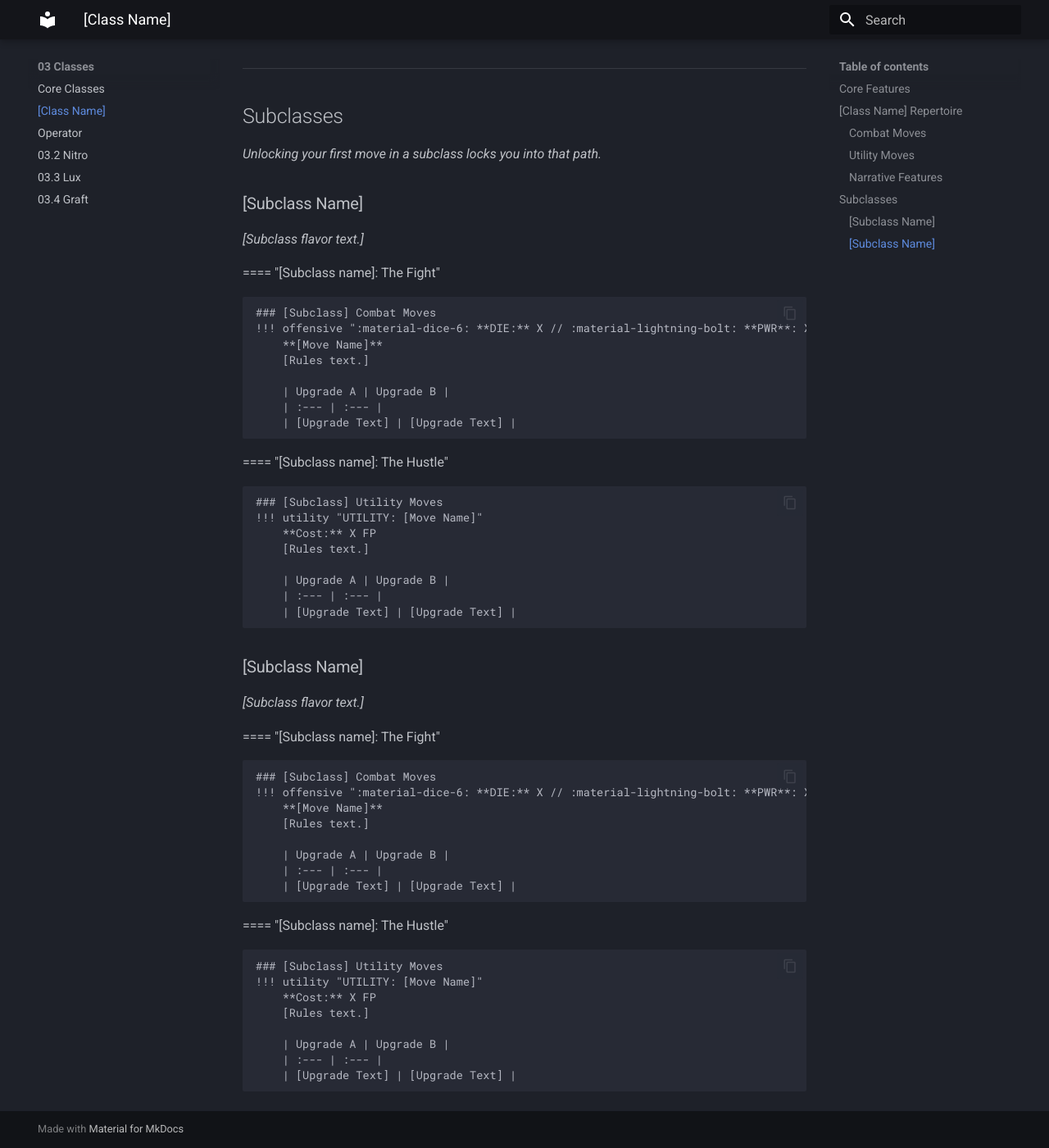
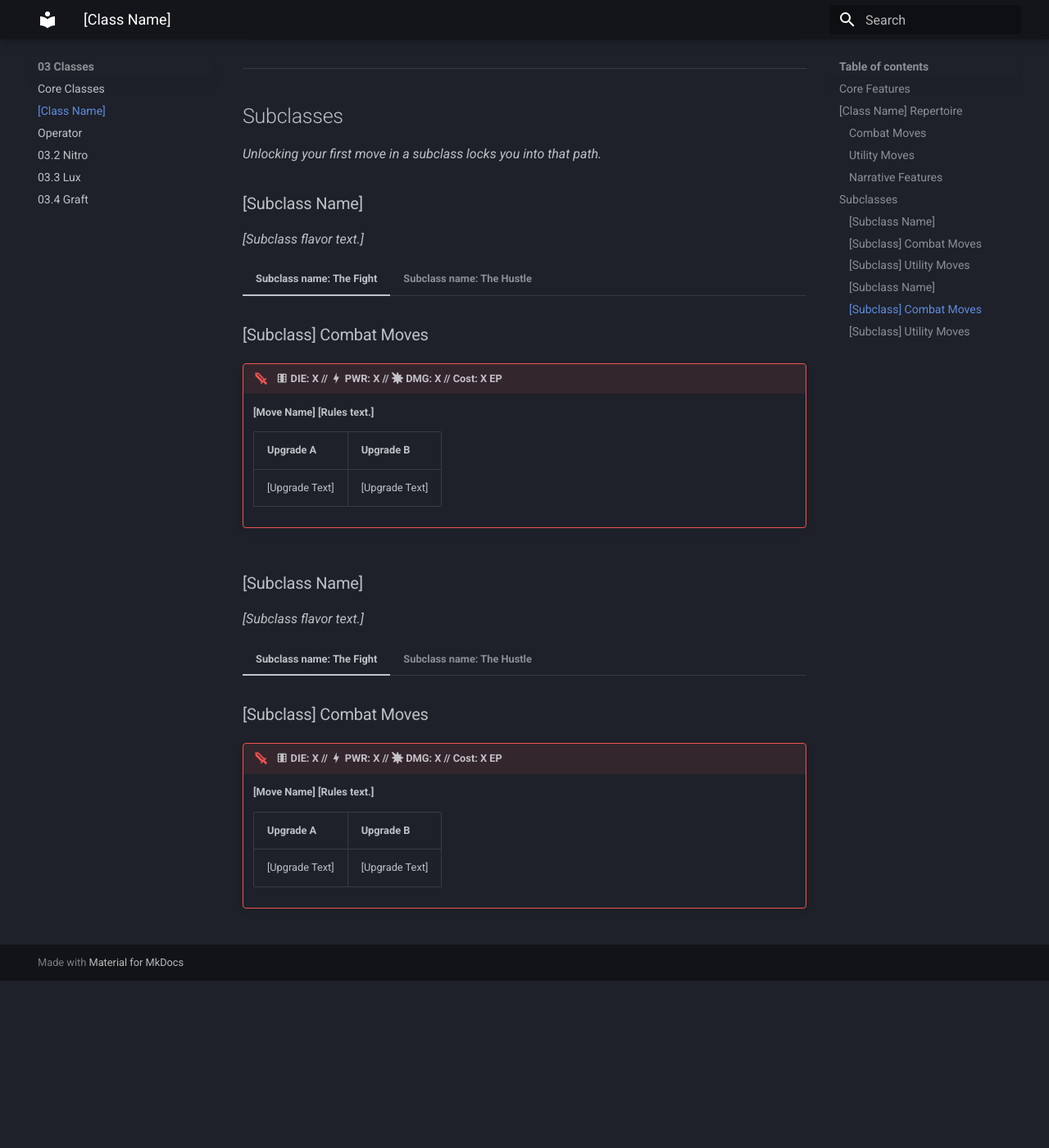
Before and after one commit to Bonfou/LimboRPG, an MkDocs documentation site: the page built from docs/03_Classes/03.0_Template.md, in a window 1280 px wide and 1400 px high, scrolled down 1402 px. Shown: the whole window at 82% size. Built offline with MkDocs 1.6.1 and Material for MkDocs 9.7.7, drawn with Linux system fonts in a browser that asks for light colours; after the commit the page ends 2598 px from its top, so only the background shows below that.

Commit message:
Fix formatting

```diff
--- a/docs/03_Classes/03.0_Template.md
+++ b/docs/03_Classes/03.0_Template.md
@@ -62,7 +62,7 @@
 ### [Subclass Name]
 *[Subclass flavor text.]*
 
-==== "[Subclass name]: The Fight"
+=== "Subclass name: The Fight"
 
     ### [Subclass] Combat Moves
     !!! offensive ":material-dice-6: **DIE:** X // :material-lightning-bolt: **PWR**: X // :fontawesome-solid-burst: **DMG**: X // **Cost:** X EP"
@@ -73,7 +73,7 @@
         | :--- | :--- |
         | [Upgrade Text] | [Upgrade Text] |
 
-==== "[Subclass name]: The Hustle"
+=== "Subclass name: The Hustle"
 
     ### [Subclass] Utility Moves
     !!! utility "UTILITY: [Move Name]"
@@ -86,7 +86,7 @@
 ### [Subclass Name]
 *[Subclass flavor text.]*
 
-==== "[Subclass name]: The Fight"
+=== "Subclass name: The Fight"
 
     ### [Subclass] Combat Moves
     !!! offensive ":material-dice-6: **DIE:** X // :material-lightning-bolt: **PWR**: X // :fontawesome-solid-burst: **DMG**: X // **Cost:** X EP"
@@ -97,7 +97,7 @@
         | :--- | :--- |
         | [Upgrade Text] | [Upgrade Text] |
 
-==== "[Subclass name]: The Hustle"
+=== "Subclass name: The Hustle"
 
     ### [Subclass] Utility Moves
     !!! utility "UTILITY: [Move Name]"
```
